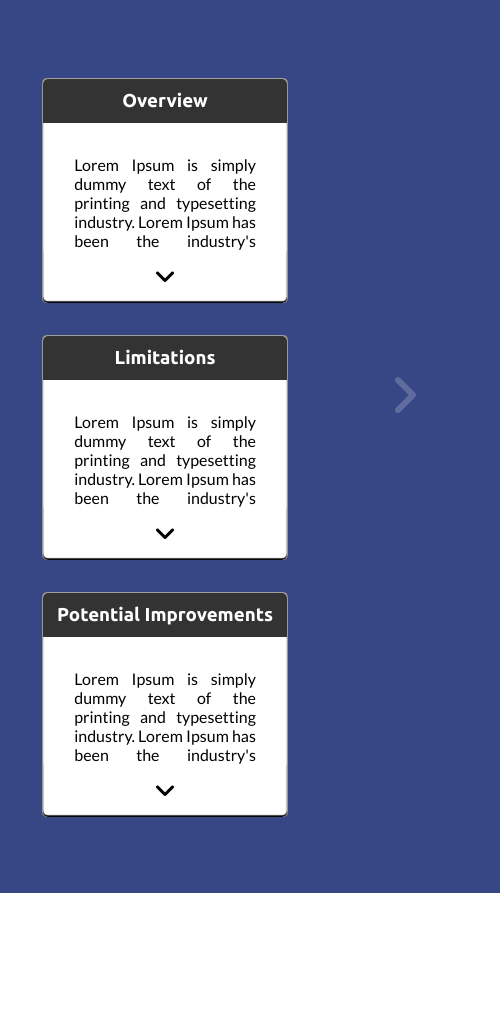
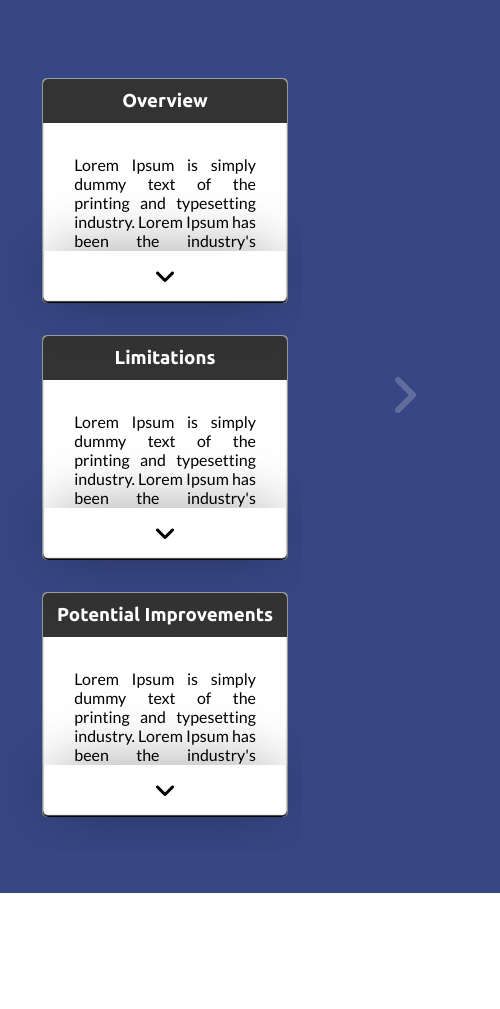
Before and after one commit to aasmal97/Arky-Old-Portfolio, a plain HTML site: page index.html in a window 1280 px wide. Shown: the part 900-1909 px from the top of the page, 780-1280 px from the left. Drawn offline with Linux system fonts and the light colour scheme; some packages are replaced by stand-ins of ours; a script that the page names is missing.

Commit message:
"fixed multiple expand btn creation bug and added shadows to hidden text in container"

```diff
--- a/src/carousel/_carousel.scss
+++ b/src/carousel/_carousel.scss
@@ -163,13 +163,27 @@
     font-size: 1.5rem;
     padding: 0.75rem;
     @include border-radius(0, 5px);
+    z-index: 2;
     &:hover,
     &:active{
         cursor: pointer;
         color: rgba(0, 0, 0, 0.459);
     }
-    z-index: 2;
+
 }
+.project-description>div.hide{
+    .text-container.expand::after{
+        bottom: 0;
+        left: 25px;
+        content: "";
+        position: absolute;
+        width: calc(100% - 50px);
+        height: 1px;
+        z-index: 1;
+        @include box-shadow(0, -30px, 60px, 12px, rgba(0, 0, 0, 0.671));
+    }
+}
+
 
 .project-description>div.hide{
     max-height: 225px;
--- a/src/carousel/carousel.js
+++ b/src/carousel/carousel.js
@@ -113,7 +113,7 @@ const containerBehavior = (e) => {
 //expand text in cards
 const createExpandBtns=(container)=>{
     //dont create additional buttons when called multiple times, and btn exists
-    if(container.querySelector("expand-container-btn")) return
+    if(container.querySelector(".expand-container-btn")) return
 
     let expandBtn = document.createElement("button")
     let btnIcon = document.createElement("i")
@@ -125,16 +125,20 @@ const createExpandBtns=(container)=>{
     expandBtn.append(btnIcon)
     container.append(expandBtn)
     expandBtn.addEventListener("click", containerBehavior)
+
+    container.classList.add("expand")
 }
 //cleanup listeners
 const removeExpandBtns=(container)=>{
     //dont remove btns when there are none
-    if(!container.querySelector("expand-container-btn")) return
+    if(!container.querySelector(".expand-container-btn")) return
 
     const btn = container.querySelector("button")
     container.parentNode.classList.remove("hide")
     btn.removeEventListener("click", containerBehavior)
     btn.remove()
+
+    container.classList.remove("expand")
 }
 //condition to give container expansion
 const checkOverflow = () =>{
```
Also changed, not shown: index.css, 1 other file.
